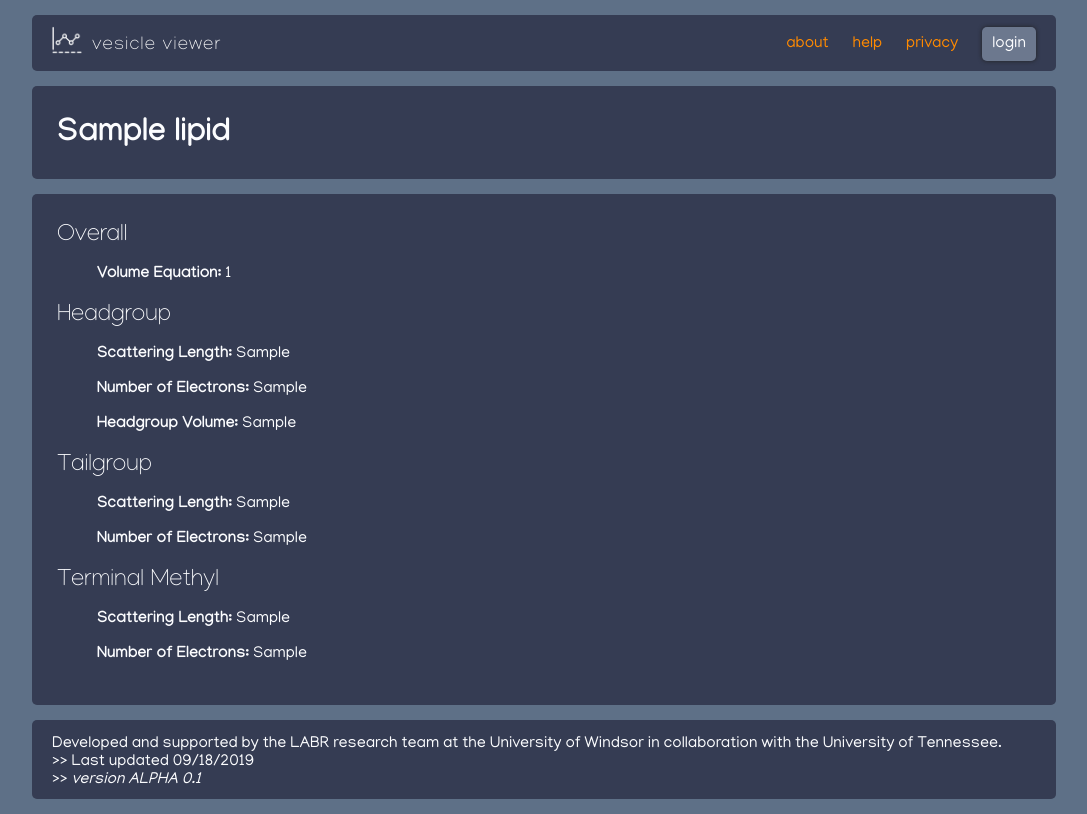
After one commit to AislynLaurent/vesicle-viewer, a Django app: template mysite/viewer/templates/viewer/lipid_detail.html in a window 1280 px wide. The commit adds this page. Shown: the whole page, without its empty margins (96-1183 px from the left). Run offline with Django 3.2, Linux system fonts and the light colour scheme; the template is opened without the code that fills it: most values are stand-ins (such as "Sample title", 1, 10 or a date in 2020).

Commit message:
housekeeping

```diff
--- a/mysite/viewer/static/viewer/style.css
+++ b/mysite/viewer/static/viewer/style.css
@@ -213,7 +213,7 @@ main img {
 .content-box {
     background-color: #353C53;
     border-radius: 5px;
-    padding: 10px 20px 20px 20px;
+    padding: 10px 25px 25px 25px;
     margin: 15px 0 15px 0;
     overflow: hidden;
 }
--- /dev/null
+++ b/mysite/viewer/templates/viewer/lipid_detail.html
@@ -0,0 +1,38 @@
+{% extends 'base.html' %}
+{% block title %}Home{% endblock title %}
+
+{% load staticfiles%}
+
+{% block content %}
+
+    <div class="content-box">
+        <h1>{{ lipid.lipid_name }}</h1>
+    </div>
+    <div class="content-box">
+        <h2>Overall</h2>
+        <div class="indent">
+            <p><strong>Volume Equation:</strong> {{ lipid.total_volume_equation }}</p>
+        </div>
+
+        <h2>Headgroup</h2>
+        <div class="indent">
+            <p><strong>Scattering Length:</strong> {{ lipid.hg_scattering }}</p>
+            <p><strong>Number of Electrons:</strong> {{ lipid.hg_electrons }}</p>
+            <p><strong>Headgroup Volume:</strong> {{ lipid.hg_volume }}</p>
+        </div>
+
+        <h2>Tailgroup</h2>
+        <div class="indent">
+            <p><strong>Scattering Length:</strong> {{ lipid.tg_scattering }}</p>
+            <p><strong>Number of Electrons:</strong> {{ lipid.tg_electrons }}</p>
+        </div>
+
+        <h2>Terminal Methyl</h2>
+        <div class="indent">
+            <p><strong>Scattering Length:</strong> {{ lipid.tm_scattering }}</p>
+            <p><strong>Number of Electrons:</strong> {{ lipid.tm_electrons }}</p>
+        </div>
+        <p></p>
+    </div>
+
+{% endblock content %}
--- a/mysite/viewer/urls.py
+++ b/mysite/viewer/urls.py
@@ -8,6 +8,12 @@ urlpatterns = [
     path('about', views.about, name='about'),
     path('help', views.get_help, name='help'),
     path('privacy', views.privacy, name='privacy'),
+
+    ## Models
+    # Lipid
+    path('lipid/<slug:lipid_name>', views.lipid_detail, name='lipid_detail'),
+    # Molecule
+    path('molecule/<slug:molecule_name>', views.molecule_detail, name='molecule_detail'),
 
     ## Pojects
     # New project
```
Also changed, not shown: mysite/viewer/models.py (+9 -1 lines), mysite/viewer/templates/viewer/molecule_detail.html (added, +21 -0 lines), mysite/viewer/templates/viewer/project_detail.html (+11 -27 lines), mysite/viewer/views.py (+8 -0 lines), mysite/viewer/migrations/0036_auto_20200121_1332.py (added).
